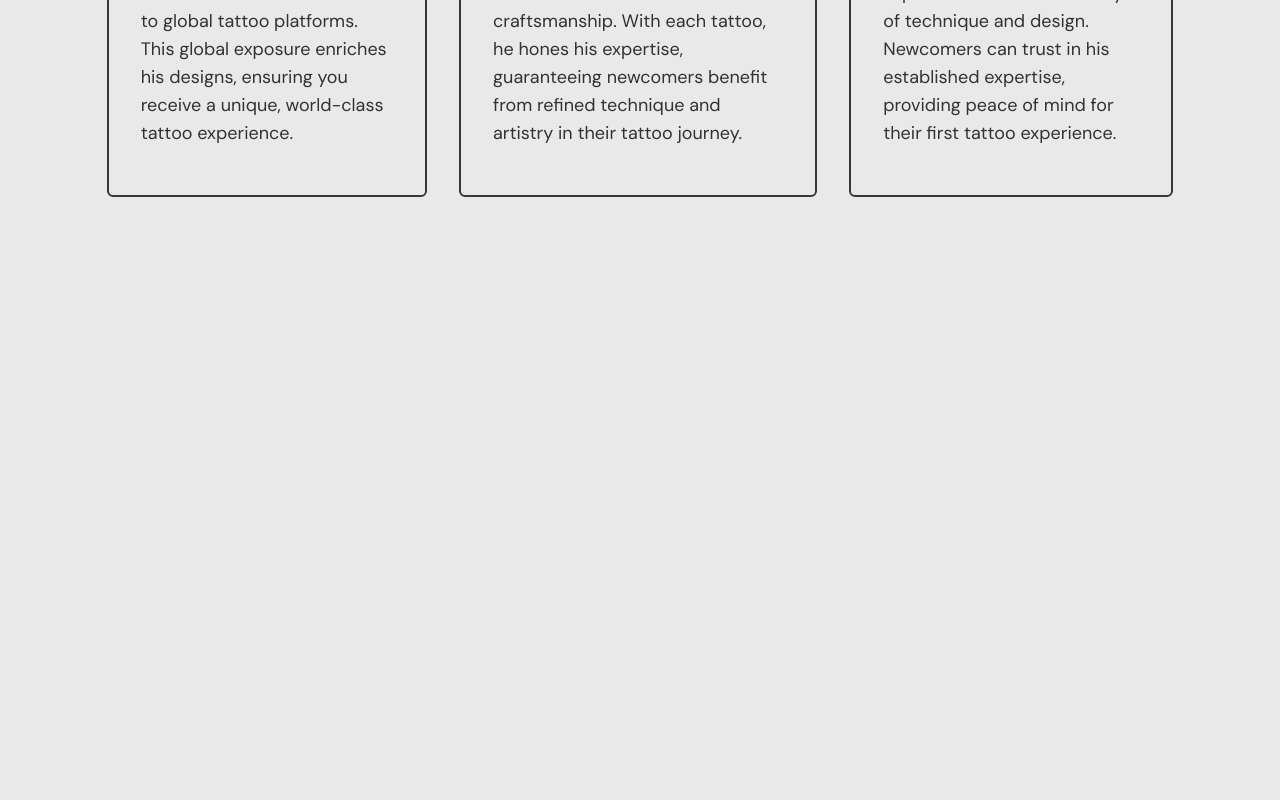
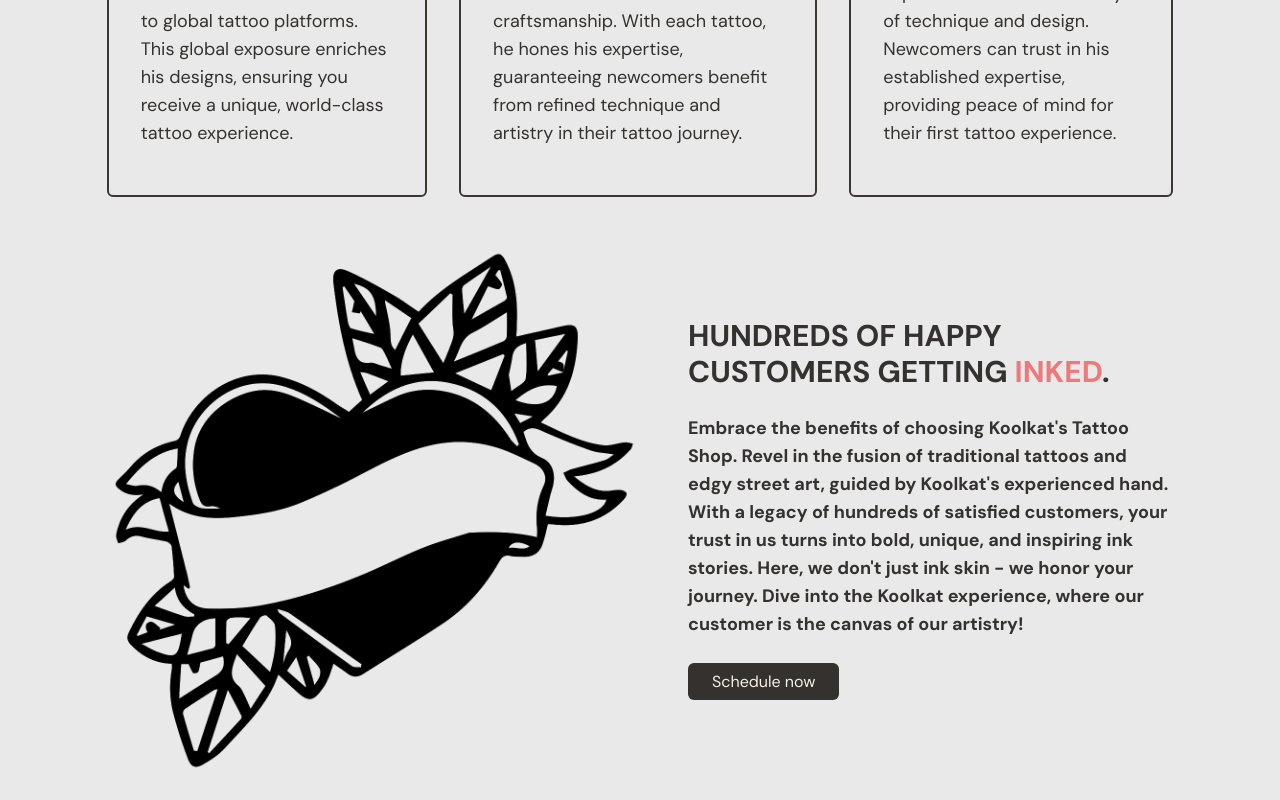
Before and after one commit to elon5000/tattoo-app, a React (Vite) app: page / in a window 1280 px wide. Shown: the part 1253-2053 px from the top of the page. Before the commit the page ends 1474 px from the top, so only its background shows below. Built offline with nearby package versions, Linux system fonts and the light colour scheme.

Commit message:
more added to benefits cmp

```diff
--- a/src/components/Benefits/BenefitCard/index.tsx
+++ b/src/components/Benefits/BenefitCard/index.tsx
@@ -9,7 +9,7 @@
     benefit: Benefit
 }
 
-const cardStyles = 'flex flex-col rounded-md cursor-default items-center py-12 px-8 border-2 border-solid border-secondary-500'
+const cardStyles = 'flex flex-col rounded-md items-center py-12 px-8 border-2 border-solid border-secondary-500'
 
 export default function BenefitCard({ benefit }: Props) {
     return <motion.div
--- a/src/components/Benefits/index.tsx
+++ b/src/components/Benefits/index.tsx
@@ -1,6 +1,10 @@
 
 // * Components
 import BenefitCard from './BenefitCard'
+import ActionButton from '../ActionButton'
+
+// * Images
+import BenefitsPageGraphic from '@/assets/BenefitsPageGraphic.png'
 
 
 // * Modules
@@ -42,6 +46,7 @@
         onViewportEnter={() => { setSelectedPage(SelectedPage.Benefits) }}
     >
         <motion.div
+            className="cursor-default"
             initial="hidden"
             whileInView="visible"
             transition={{ duration: 0.5 }}
@@ -52,9 +57,34 @@
             }}>
             <h3 className="header-title">More than just a tattoo</h3>
             <p className='font-bold mb-8 text-lg'>Koolkat Tattoo Shop offers versatile tattoo services. Choose a custom design, pick from our pre-made flashes, or bring your own idea. With international acclaim and vast experience, particularly in Europe, Koolkat ensures your unique vision comes to life on your skin.</p>
-            <ul className="flex flex-col md:flex-row gap-8">
+            <ul className="flex flex-col md:flex-row gap-8 mb-12">
                 {benefits.map((benefit, idx) => <BenefitCard key={idx} benefit={benefit} />)}
             </ul>
         </motion.div>
+
+        <motion.div
+        className="flex-between flex-col gap-12 md:flex-row"
+        >
+            <img
+            className="w-full max-w-[480px] md:max-w-[50%]"
+            src={BenefitsPageGraphic}
+            alt="Benefits graphics" />
+            <div className="flex flex-col gap-6">
+                <h3 className="font-extrabold uppercase text-3xl">
+                    Hundreds of happy customers getting <span className="text-red-100">inked</span>.
+                </h3>
+                <p className="font-bold text-lg">
+                    Embrace the benefits of choosing Koolkat's Tattoo Shop. Revel in the fusion of traditional tattoos and edgy street art, guided by Koolkat's experienced hand. With a legacy of hundreds of satisfied customers, your trust in us turns into bold, unique, and inspiring ink stories. Here, we don't just ink skin - we honor your journey. Dive into the Koolkat experience, where our customer is the canvas of our artistry!
+                </p>
+                <div className="py-2">
+                    <ActionButton
+                        title="Contact Us"
+                        children="Schedule now"
+                        value={SelectedPage.ContactUs}
+                        setSelectedPage={setSelectedPage}
+                    />
+                </div>
+            </div>
+        </motion.div>
     </motion.section>
 }
--- a/src/components/MainNavBar/Link.tsx
+++ b/src/components/MainNavBar/Link.tsx
@@ -13,7 +13,7 @@
 
     const pageRouteStr = pageName.replace(/ /g, "") as SelectedPage
     const fontStyle = (selectedPage === pageName) ? 'text-red-100' : 'text-gray-200'
-    const linkStyles = `${fontStyle} py-2 transition duration-100 hover:text-red-100 capitalize cursor-pointer`
+    const linkStyles = `${fontStyle} py-2 transition font-bold duration-100 hover:text-red-100 capitalize cursor-pointer`
 
     return <AnchorLink
         href={'#' + pageRouteStr}
```
Also changed, not shown: src/assets/BenefitsPageGraphic.jpeg (added), src/assets/BenefitsPageGraphic.png.
